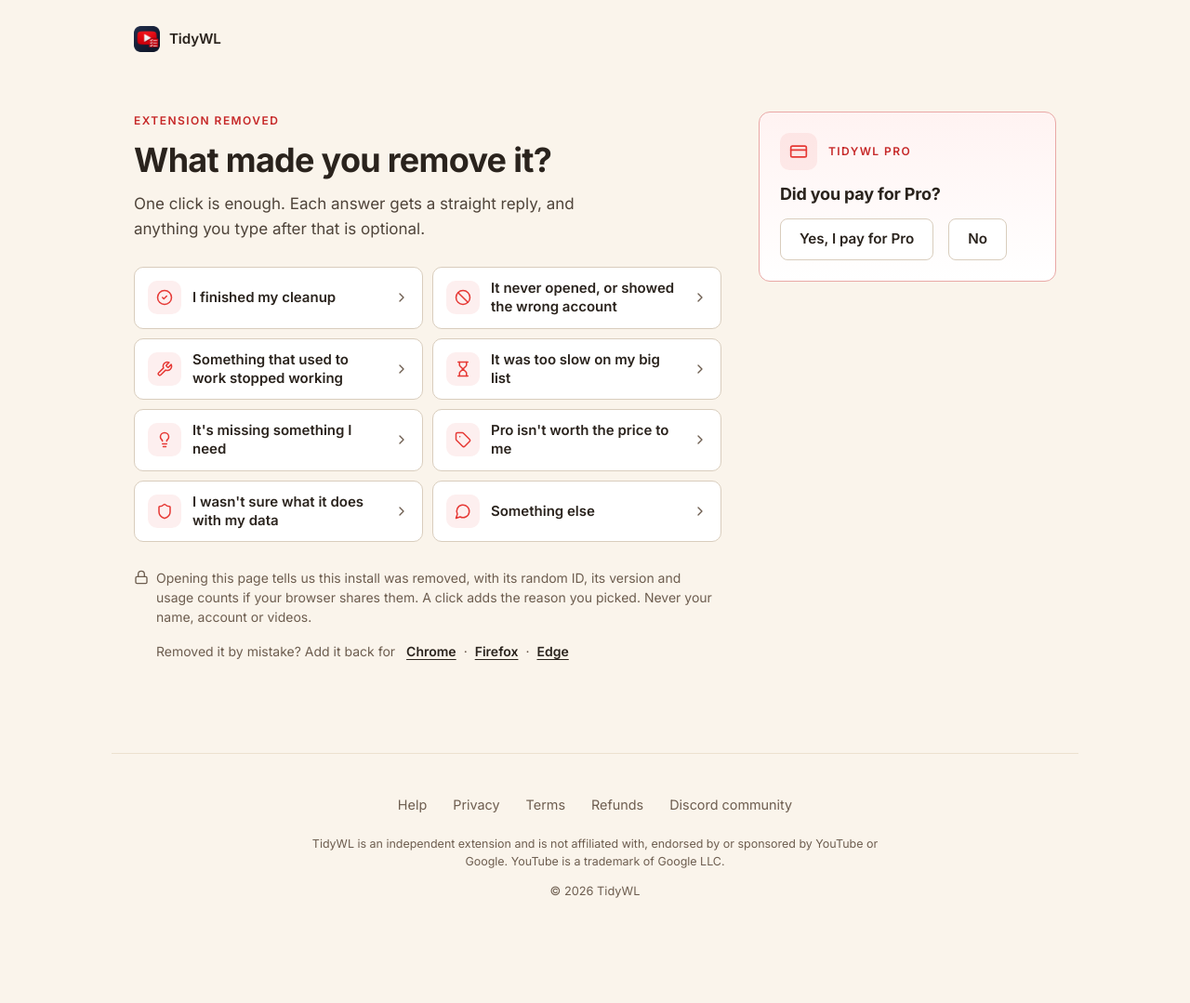
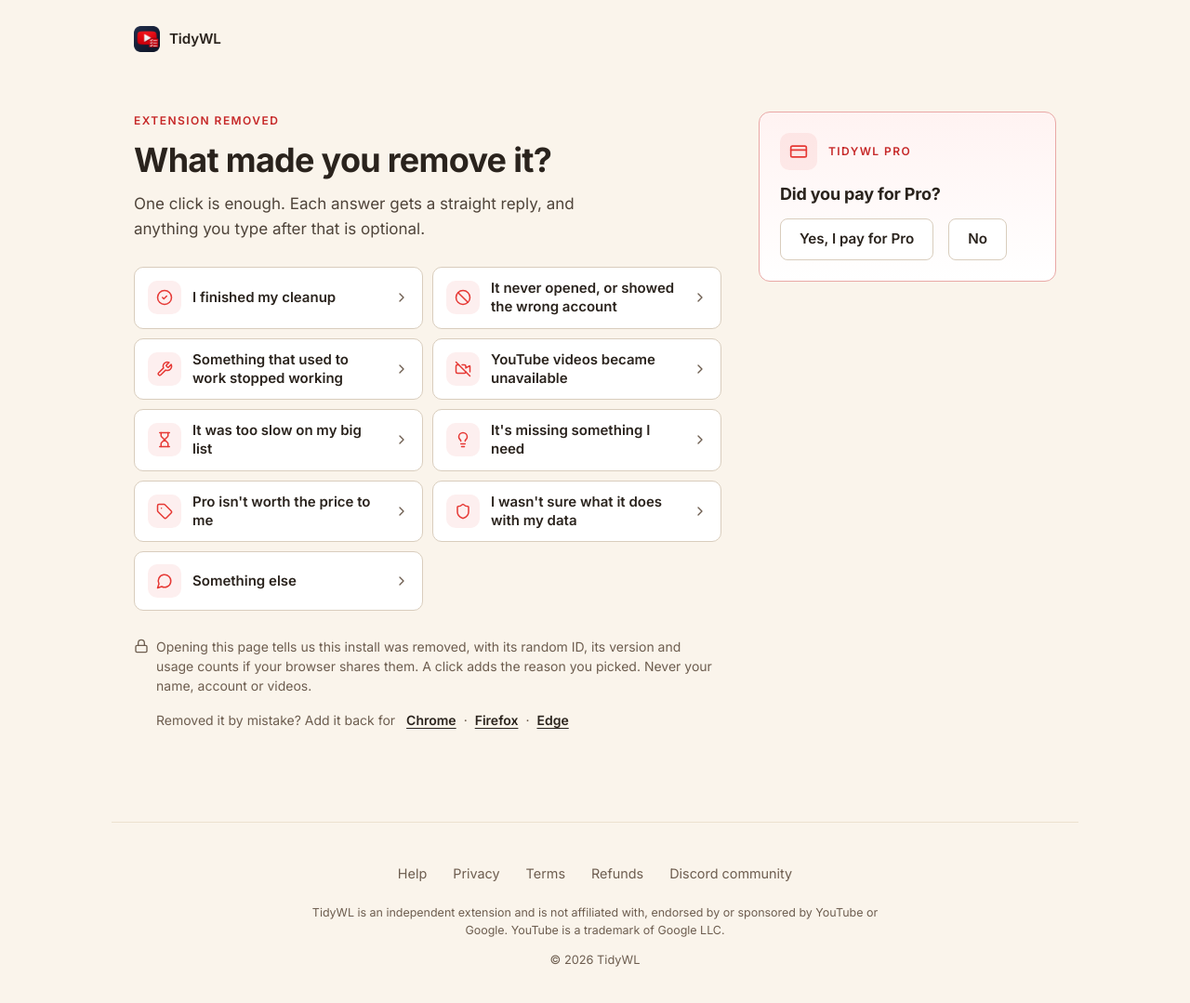
Before and after one commit to dominic-lam/tidywl-site, a Jekyll site: the page built from uninstall/index.html, in a window 1280 px wide. Shown: the whole page at 93% size. Built offline with Jekyll 4.4.1, drawn with Linux system fonts in a browser that asks for light colours; before the commit the page ends 1005 px from its top, so only the background shows below that.

Commit message:
Uninstall page: a reason for videos that became unavailable, and one figure for how long a pause lasts
The new reason asks what YouTube showed and when it started, takes an email, and says the pause normally ends in 30 to 60 minutes. The older Something stopped working reply said 10 minutes to a few hours; it now says 30 to 60 too. The Worker took the reason first (tidywl-api d7885e1, deployed be89ee4d).

Co-Authored-By: Claude Sonnet 5.5 <noreply@anthropic.com>
Claude-Session: https://claude.ai/code/session_01DYBDmm7UQR8BNrebRBP1tq

```diff
--- a/uninstall/index.html
+++ b/uninstall/index.html
@@ -204,6 +204,11 @@ sitemap: false
               <span class="un-reason-label">Something that used to work stopped working</span>
               <svg class="un-chev" width="16" height="16" viewBox="0 0 24 24" fill="none" stroke="currentColor" stroke-width="2" stroke-linecap="round" stroke-linejoin="round" aria-hidden="true"><path d="m9 18 6-6-6-6"/></svg>
             </button>
+            <button type="button" class="un-reason" data-reason="unavailable" data-prompt="What did YouTube show, and when did it start?" data-placeholder="The exact words on the video, every video or only some, whether it began after a sync, whether it has cleared (and after how long), and any ad blocker.">
+              <span class="un-icon"><svg width="18" height="18" viewBox="0 0 24 24" fill="none" stroke="currentColor" stroke-width="2" stroke-linecap="round" stroke-linejoin="round" aria-hidden="true"><path d="M10.66 6H14a2 2 0 0 1 2 2v2.5l5.248-3.062A.5.5 0 0 1 22 7.87v8.196"/><path d="M16 16a2 2 0 0 1-2 2H4a2 2 0 0 1-2-2V8a2 2 0 0 1 2-2h2"/><path d="m2 2 20 20"/></svg></span>
+              <span class="un-reason-label">YouTube videos became unavailable</span>
+              <svg class="un-chev" width="16" height="16" viewBox="0 0 24 24" fill="none" stroke="currentColor" stroke-width="2" stroke-linecap="round" stroke-linejoin="round" aria-hidden="true"><path d="m9 18 6-6-6-6"/></svg>
+            </button>
             <button type="button" class="un-reason" data-reason="slow" data-prompt="Roughly how many videos, and which part was slow?" data-placeholder="Syncing, searching, removing, or opening the dashboard.">
               <span class="un-icon"><svg width="18" height="18" viewBox="0 0 24 24" fill="none" stroke="currentColor" stroke-width="2" stroke-linecap="round" stroke-linejoin="round" aria-hidden="true"><path d="M5 22h14"/><path d="M5 2h14"/><path d="M17 22v-4.172a2 2 0 0 0-.586-1.414L12 12l-4.414 4.414A2 2 0 0 0 7 17.828V22"/><path d="M7 2v4.172a2 2 0 0 0 .586 1.414L12 12l4.414-4.414A2 2 0 0 0 17 6.172V2"/></svg></span>
               <span class="un-reason-label">It was too slow on my big list</span>
@@ -330,7 +335,7 @@ sitemap: false
                 <h2 class="un-h2" tabindex="-1">YouTube changes things. Most fixes go out within hours.</h2>
                 <p class="un-p">TidyWL works with YouTube's web endpoints rather than an official API, and YouTube changes them without notice. Most fixes go out within hours, with no extension update to install. Bigger changes need a new version.</p>
                 <p class="un-p">So it may already be working again. The Discord is the quickest place to see whether it's a known problem.</p>
-                <p class="un-p">If YouTube stopped playing videos on your account, or told you to try again later, that's a temporary limit on how many requests one account can make in a short time. In my testing it cleared by itself, from about 10 minutes to a few hours, so give it that long before you try anything else. Recent versions pace removals of thousands of videos to avoid it. If it happened to you, tell me what you were doing in the box below.</p>
+                <p class="un-p">If YouTube stopped playing videos on your account, or told you to try again later, that's a temporary limit on how many requests one account can make in a short time. In my experience it normally clears by itself in 30 to 60 minutes, so give it that long before you try anything else. Recent versions pace removals of thousands of videos to avoid it. If it happened to you, tell me what you were doing in the box below.</p>
                 <div class="un-btns">
                   <a class="un-btn" href="https://discord.gg/sTvjfp4sCk" target="_blank" rel="noopener">
                     <svg width="16" height="16" viewBox="0 0 24 24" fill="none" stroke="currentColor" stroke-width="2" stroke-linecap="round" stroke-linejoin="round" aria-hidden="true"><path d="M7.9 20A9 9 0 1 0 4 16.1L2 22Z"/></svg>
@@ -345,6 +350,12 @@ sitemap: false
                     <a class="un-tlink" data-reinstall="edge" href="https://microsoftedge.microsoft.com/addons/detail/doflfclcoebklpifkhcahbhlgbpamjcf" target="_blank" rel="noopener">Edge</a>
                   </div>
                 </div>
+              </div>
+
+              <div class="un-branch" data-branch="unavailable" hidden>
+                <h2 class="un-h2" tabindex="-1">This can be a temporary pause on YouTube's side.</h2>
+                <p class="un-p">After a big sync, YouTube can stop answering one account's video requests for a while. In my experience it normally goes back to normal in 30 to 60 minutes. In the meantime, you can switch to another YouTube account. So sorry for the inconvenience.</p>
+                <p class="un-p">If yours didn't, or you hadn't synced a big list, tell me what happened. I'd like to find out why.</p>
               </div>
 
               <div class="un-branch" data-branch="slow" hidden>
@@ -599,7 +610,7 @@ sitemap: false
     var thanksReply = document.getElementById('un-thanks-reply');
     // The reasons where a reply can help; the server refuses an email with any
     // other, so the page never sends one then.
-    var PROBLEM_REASONS = ['load', 'broke', 'slow', 'other'];
+    var PROBLEM_REASONS = ['load', 'broke', 'unavailable', 'slow', 'other'];
     var EMAIL_SHAPE = /^[^\s@]{1,64}@[^\s@.]+(\.[^\s@.]+)+$/;
 
     // Resolves true only when the server took it (a 2xx), false on a network
```
